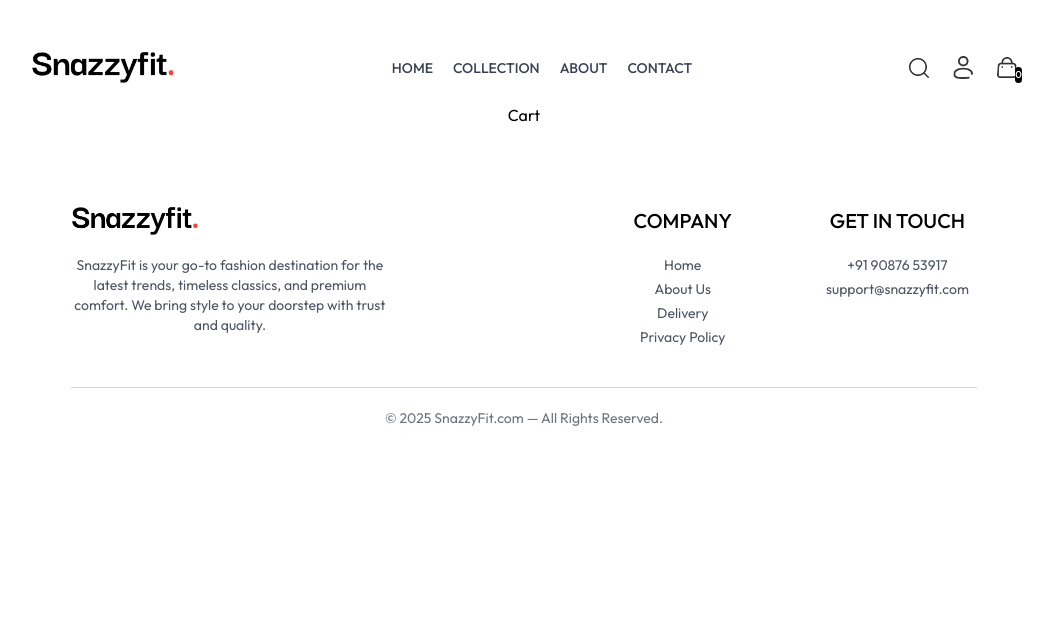
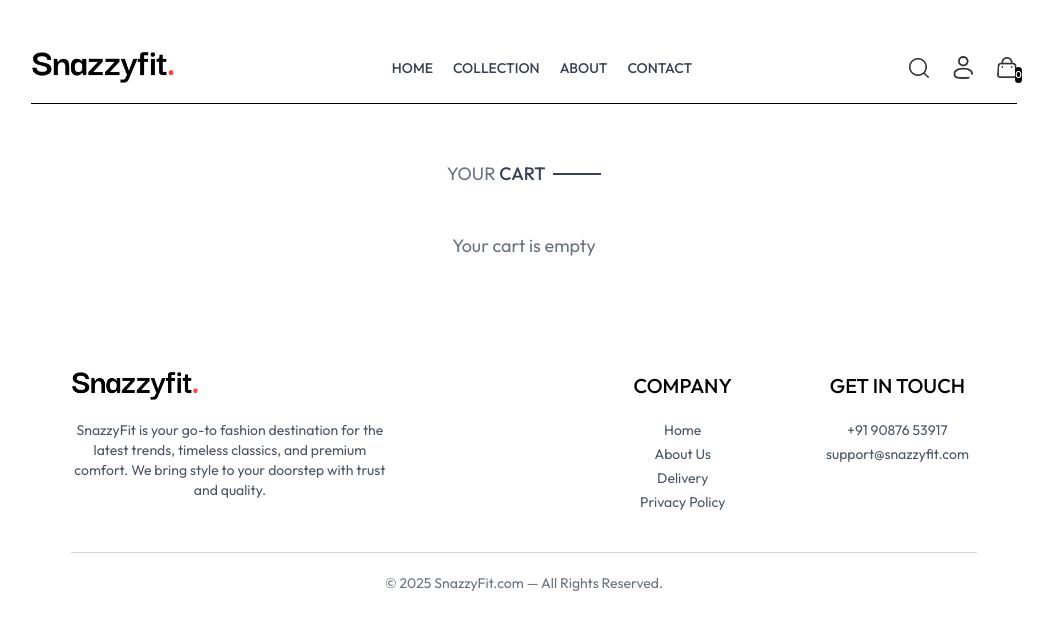
Before and after one commit to nzaman7878/mern-e-commerce, a React (Vite) app in the folder e-com-frontend/: page /cart in a window 1280 px wide. Shown: the top 630 px of the page, without its empty margins (116-1169 px from the left). Built offline with nearby package versions, Linux system fonts and the light colour scheme.

Commit message:
feat: implement complete cart page with quantity management

```diff
--- a/e-com-frontend/src/context/ShopContext.jsx
+++ b/e-com-frontend/src/context/ShopContext.jsx
@@ -54,6 +54,15 @@
     return totalCount;
   }
 
+  const updateQuantity = async (itemId, size, quantity) => {
+    let cartData = structuredClone(cartItems);
+
+    cartData[itemId][size] = quantity;
+    setCartItems(cartData);
+
+  }
+
+
   useEffect(() => {
     console.log(cartItems);
   }, [cartItems]);
@@ -68,7 +77,8 @@
     setShowSearch,
     cartItems,
     addToCart,
-    getCartCount
+    getCartCount,
+    updateQuantity
   };
 
   return (
@@ -79,4 +89,3 @@
 };
 
 export default ShopContextProvider;
-;
--- a/e-com-frontend/src/pages/Cart.jsx
+++ b/e-com-frontend/src/pages/Cart.jsx
@@ -1,8 +1,87 @@
-import React from 'react'
+import React, { useContext, useEffect, useState } from 'react'
+import { ShopContext } from '../context/ShopContext'
+import Title from '../components/Title';
+import { assets } from '../assets/frontend_assets/assets';
 
 const Cart = () => {
+  const {products, currency, cartItems, updateQuantity} = useContext(ShopContext);
+  const [cartData, setCartData] = useState([]);
+
+  useEffect(() => {
+    const tempData = [];
+    for (const items in cartItems) {
+      for(const item in cartItems[items]) {
+        if(cartItems[items][item] > 0) {
+          tempData.push({
+            _id: items,
+            size: item,
+            quantity: cartItems[items][item]
+          })
+        }
+      }
+    }
+    setCartData(tempData);
+  }, [cartItems]);
+
   return (
-    <div>Cart</div>
+    <div className='border-t pt-14'>
+      <div className='text-2xl mb-3'>
+        <Title text1={'YOUR'} text2={'CART'} />
+      </div>
+
+      <div>
+        {cartData.map((item, index) => {
+          const productData = products.find((product) => product._id === item._id);
+
+          // Add error handling
+          if (!productData) {
+            return null; // or return a loading/error component
+          }
+
+          return (
+            <div
+              key={index}
+              className='py-4 border-t border-b text-gray-700 grid grid-cols-[4fr_0.5fr_0.5fr] sm:grid-cols-[4fr_2fr_0.5fr] items-center gap-4'
+            >
+              <div className='flex items-start gap-6'>
+                <img className='w-16 sm:w-20' src={productData.image[0]} alt="" />
+                <div>
+                  <p className='text-xs sm:text-lg font-medium'>
+                    {productData.name}
+                  </p>
+                  <div className='flex items-center gap-5 mt-2'>
+                    <p>{currency}{productData.price}</p>
+                    <p className='px-2 sm:px-3 sm:py-1 bg-slate-50'>{item.size}</p>
+                  </div>
+                </div>
+              </div>
+
+              <input
+                className='border max-w-10 sm:max-w-20 px-1 sm:px-2 py-1'
+                type="number"
+                min={1}
+                value={item.quantity}
+                onChange={(e) => updateQuantity(item._id, item.size, Number(e.target.value))}
+              />
+
+              <img
+                onClick={() => updateQuantity(item._id, item.size, 0)}
+                className='w-4 mr-4 sm:w-5 cursor-pointer'
+                src={assets.bin_icon}
+                alt="Delete item"
+              />
+            </div>
+          )
+        })}
+      </div>
+
+      {/* Empty cart message */}
+      {cartData.length === 0 && (
+        <div className='text-center py-8'>
+          <p className='text-gray-500 text-lg'>Your cart is empty</p>
+        </div>
+      )}
+    </div>
   )
 }
 
```
